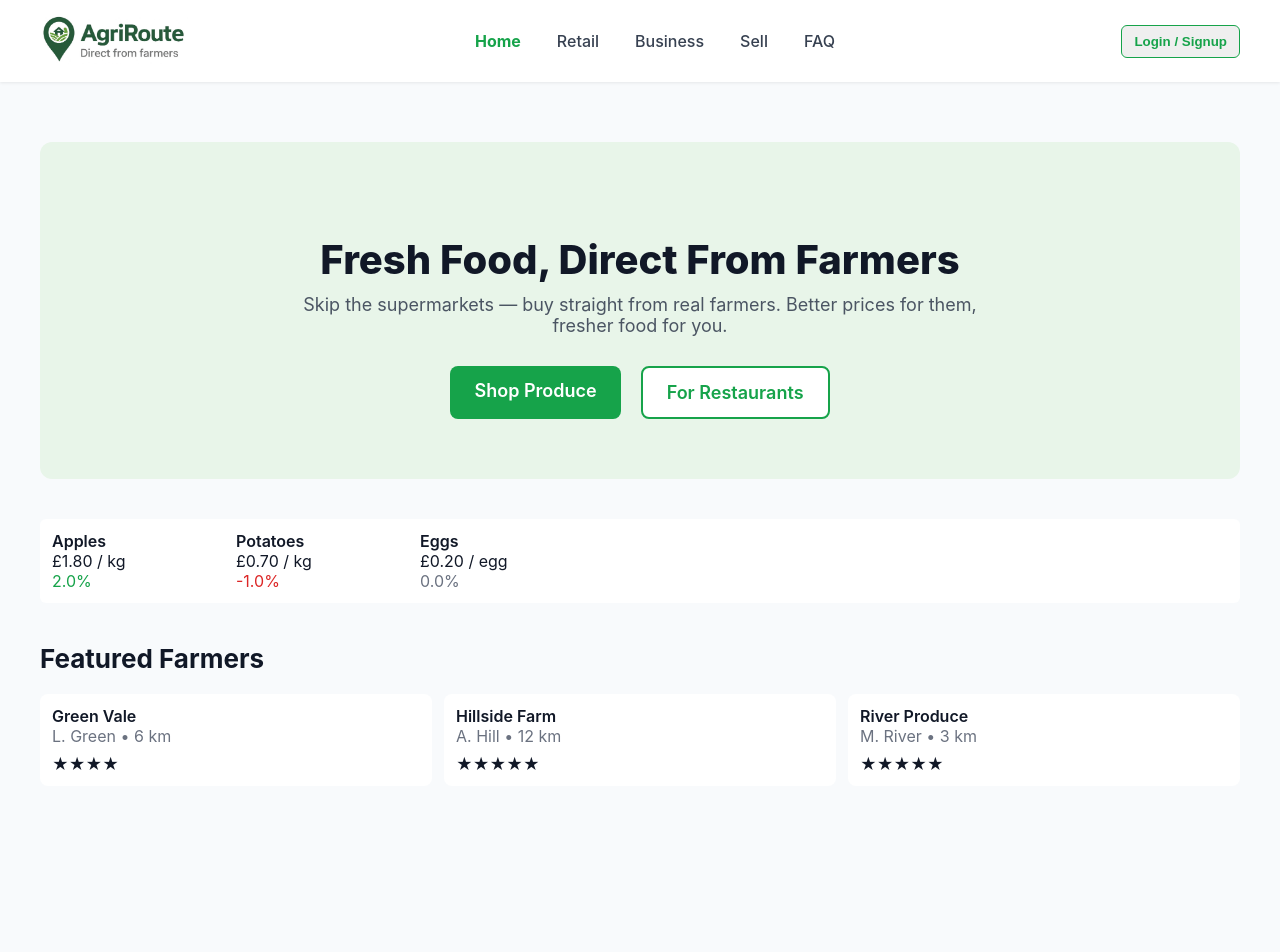
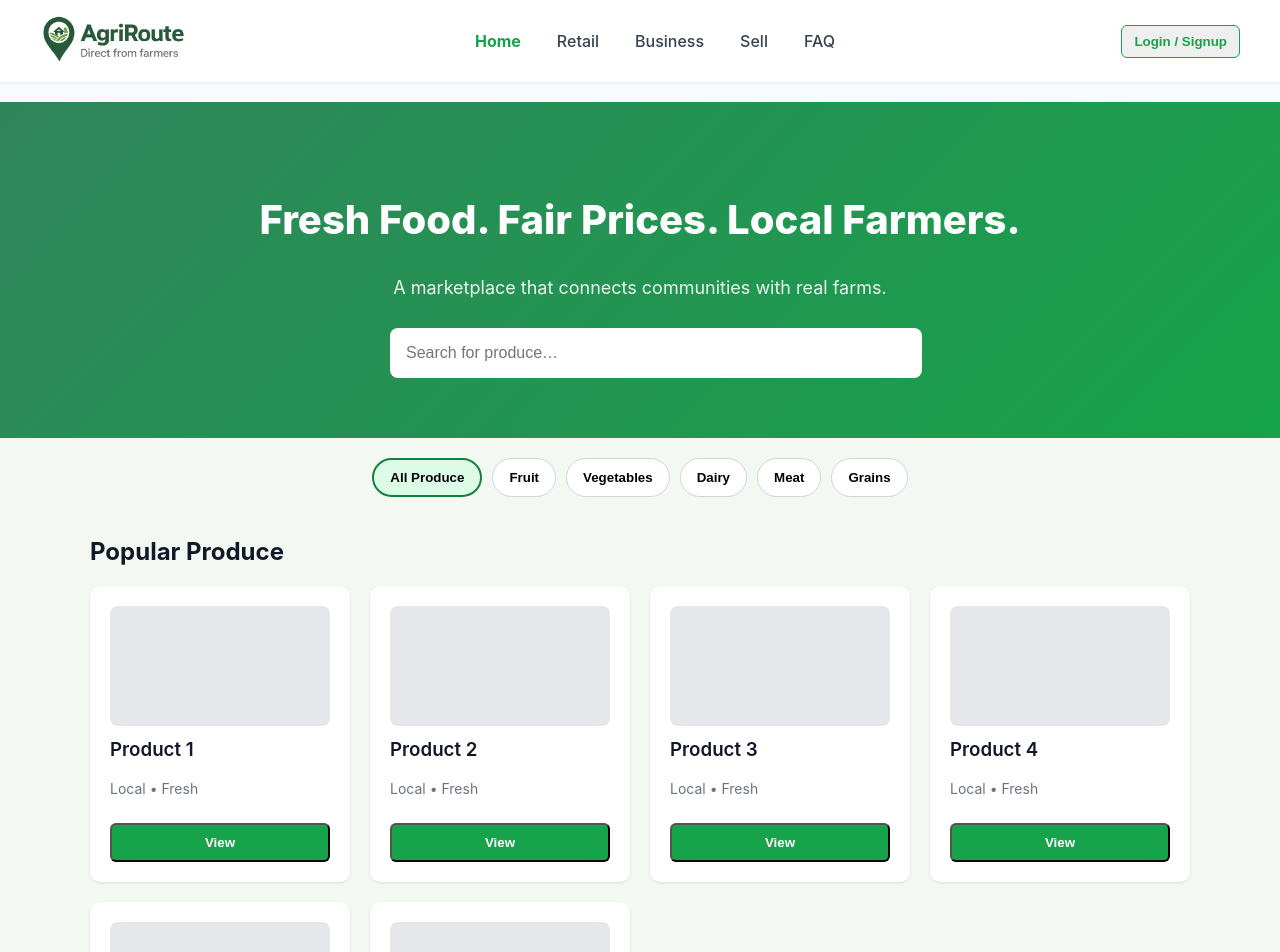
Before and after one commit to AgriRouteco/AgriRoute, a Next.js app: page / in a window 1280 px wide. Shown: the top 952 px of the page. Built offline with nearby package versions, Linux system fonts and the light colour scheme; no server answers.

Commit message:
Update index.js

```diff
--- a/pages/index.js
+++ b/pages/index.js
@@ -1,78 +1,137 @@
-import Head from 'next/head'
-import MarketTicker from '../components/MarketTicker'
-import FeaturedFarmers from '../components/FeaturedFarmers'
+import Head from "next/head"
+import Link from "next/link"
+import { useState } from "react"
 
 export default function Home() {
-  const tickers = [
-    { name: 'Apples', price: 1.80, unit: 'kg', change: 0.02 },
-    { name: 'Potatoes', price: 0.70, unit: 'kg', change: -0.01 },
-    { name: 'Eggs', price: 0.20, unit: 'egg', change: 0.00 },
+  const [search, setSearch] = useState("")
+  const [category, setCategory] = useState("all")
+
+  const categories = [
+    { id: "all", name: "All Produce" },
+    { id: "fruit", name: "Fruit" },
+    { id: "veg", name: "Vegetables" },
+    { id: "dairy", name: "Dairy" },
+    { id: "meat", name: "Meat" },
+    { id: "grains", name: "Grains" },
   ]
 
   return (
     <>
       <Head>
-        <title>AgriRoute — Fresh from farms</title>
+        <title>AgriRoute — Fresh, Fair, Local</title>
       </Head>
 
-      {/* REMOVE the duplicate <Header /> — it's global now */}
-
-      <div style={{ minHeight: "100vh", background: "#f8fafc" }}>
-       <main style={{ maxWidth: "1200px", margin: "0 auto", padding: "40px 20px" }}>
+      <div style={{ background: "#f4f8f3", minHeight: "100vh" }}>
 
         {/* Hero Section */}
         <section style={{
-    background: "#e8f5e9",
-    padding: "60px 40px",
-    borderRadius: "12px",
+          padding: "60px 20px",
           textAlign: "center",
-    marginBottom: "40px"
+          background: "linear-gradient(135deg, #2f855a, #16a34a)",
+          color: "white"
         }}>
-    <h1 style={{ fontSize: "40px", fontWeight: 800, marginBottom: 10 }}>
-      Fresh Food, Direct From Farmers
+          <h1 style={{ fontSize: 40, fontWeight: 800 }}>
+            Fresh Food. Fair Prices. Local Farmers.
           </h1>
-    <p style={{ color: "#4b5563", fontSize: "18px", maxWidth: "700px", margin: "0 auto" }}>
-      Skip the supermarkets — buy straight from real farmers. Better prices for them, fresher food for you.
+          <p style={{ marginTop: 12, fontSize: 18, opacity: 0.9 }}>
+            A marketplace that connects communities with real farms.
           </p>
 
-    <div style={{ marginTop: "30px", display: "flex", justifyContent: "center", gap: "20px" }}>
-      <a href="/retail" style={{
-        background: "#16a34a",
-        color: "white",
-        padding: "14px 24px",
+          {/* SEARCH BAR */}
+          <div style={{ marginTop: 30, maxWidth: 500, marginLeft: "auto", marginRight: "auto" }}>
+            <input
+              type="text"
+              placeholder="Search for produce…"
+              value={search}
+              onChange={(e) => setSearch(e.target.value)}
+              style={{
+                width: "100%",
+                padding: 16,
                 borderRadius: 8,
-        fontSize: 18,
-        fontWeight: 600
-      }}>
-        Shop Produce
-      </a>
-
-      <a href="/business" style={{
-        background: "white",
-        border: "2px solid #16a34a",
-        color: "#16a34a",
-        padding: "14px 24px",
-        borderRadius: 8,
-        fontSize: 18,
-        fontWeight: 600
-      }}>
-        For Restaurants
-      </a>
+                border: "none",
+                outline: "none",
+                fontSize: 16
+              }}
+            />
           </div>
         </section>
 
-  {/* Ticker + Featured */}
-  <section style={{ marginBottom: "40px" }}>
-    <MarketTicker tickers={tickers} />
-  </section>
+        {/* Category Filters */}
+        <div style={{
+          display: "flex",
+          gap: 10,
+          justifyContent: "center",
+          marginTop: 20,
+          flexWrap: "wrap",
+          padding: "0 20px"
+        }}>
+          {categories.map(cat => (
+            <button
+              key={cat.id}
+              onClick={() => setCategory(cat.id)}
+              style={{
+                padding: "10px 16px",
+                borderRadius: 20,
+                border: category === cat.id ? "2px solid #15803d" : "1px solid #d1d5db",
+                background: category === cat.id ? "#dcfce7" : "white",
+                fontWeight: 600,
+                cursor: "pointer"
+              }}
+            >
+              {cat.name}
+            </button>
+          ))}
+        </div>
 
-  <section>
-    <h2 style={{ fontSize: "26px", fontWeight: "700", marginBottom: "20px" }}>
-      Featured Farmers
+        {/* Placeholder Product Grid */}
+        <main style={{
+          maxWidth: 1100,
+          margin: "40px auto",
+          padding: "0 20px"
+        }}>
+          <h2 style={{ fontSize: 24, fontWeight: 700, marginBottom: 20 }}>
+            Popular Produce
           </h2>
-    <FeaturedFarmers />
-  </section>
 
+          <div style={{
+            display: "grid",
+            gridTemplateColumns: "repeat(auto-fill, minmax(220px, 1fr))",
+            gap: 20
+          }}>
+            {/* Example placeholder items */}
+            {[1,2,3,4,5,6].map((i) => (
+              <div key={i} style={{
+                background: "white",
+                padding: 20,
+                borderRadius: 10,
+                boxShadow: "0 1px 3px rgba(0,0,0,0.1)"
+              }}>
+                <div style={{
+                  background: "#e5e7eb",
+                  height: 120,
+                  borderRadius: 8
+                }} />
+
+                <h3 style={{ marginTop: 12, fontWeight: 600 }}>Product {i}</h3>
+                <p style={{ color: "#6b7280", fontSize: 14 }}>Local • Fresh</p>
+
+                <Link href={`/product/${i}`}>
+                  <button style={{
+                    width: "100%",
+                    marginTop: 12,
+                    padding: "10px 0",
+                    background: "#16a34a",
+                    color: "white",
+                    borderRadius: 6,
+                    fontWeight: 600,
+                    cursor: "pointer"
+                  }}>
+                    View
+                  </button>
+                </Link>
+              </div>
+            ))}
+          </div>
         </main>
       </div>
     </>
```
Lines whose indentation alone changed are shown as unchanged.
